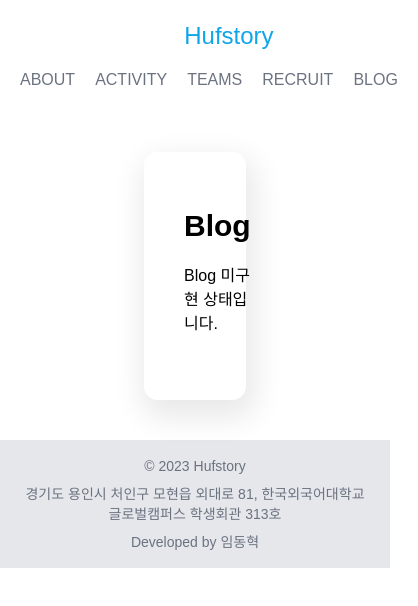
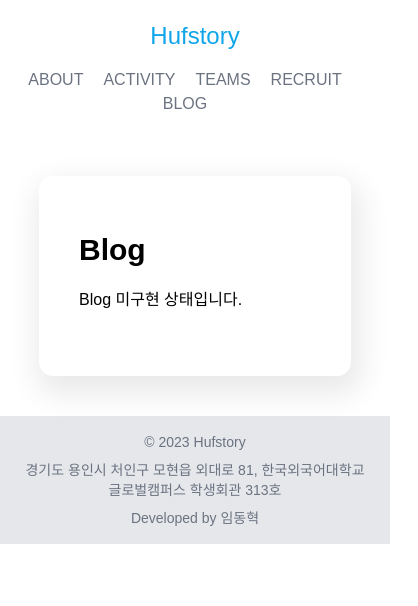
Before and after one commit to hufstory/hufstory.github.io, a React (Create React App) app: page /blog in a window 390 px wide. Shown: the top 606 px of the page, 418 px wide, since content can reach past the window. Built offline with nearby package versions, Linux system fonts and the light colour scheme; a web font is replaced by a local one.

Commit message:
Fix: Responsive Design

```diff
--- a/src/components/Header.tsx
+++ b/src/components/Header.tsx
@@ -9,11 +9,11 @@ const Header = () => {
           className="flex title-font font-medium items-center text-gray-900 mb-4 md:mb-0"
           to="/"
         >
-          <span className="ml-5 text-2xl text-sky-500 font-nanumBold">
+          <span className="md:ml-5 text-2xl text-sky-500 font-nanumBold">
             Hufstory
           </span>
         </Link>
-        <nav className="md:ml-auto flex flex-nowrap items-center text-base justify-center">
+        <nav className="md:ml-auto flex flex-wrap items-center text-base justify-center">
           <Link to="/about" className="mr-5 hover:text-gray-700">
             ABOUT
           </Link>
--- a/src/pages/Blog/Blog.tsx
+++ b/src/pages/Blog/Blog.tsx
@@ -7,7 +7,7 @@ const Blog = () => {
   return (
     <div>
       <Header />
-      <div className="ml-36 mr-36 mt-8 md:px-5 md:py-5 md:flex-row items-center">
+      <div className="w-4/5 mx-auto mt-8 md:px-5 md:py-5 md:flex-row items-center">
         <div className="flex mt-10 mb-10 text-black body-font bg-transparent relative p-10 rounded-[14px] shadow-default hover:-translate-y-1 hover:scale-100 duration-300">
           <div className="mt-4 block">
             <h1 className="block font-bold text-3xl mb-5 font-nanumBold">
--- a/src/styles/styles.css
+++ b/src/styles/styles.css
@@ -699,10 +699,6 @@ video {
   margin-bottom: 1rem;
 }
 
-.ml-5 {
-  margin-left: 1.25rem;
-}
-
 .mr-5 {
   margin-right: 1.25rem;
 }
@@ -735,6 +731,18 @@ video {
   margin-bottom: 0.25rem;
 }
 
+.mb-10 {
+  margin-bottom: 2.5rem;
+}
+
+.mt-4 {
+  margin-top: 1rem;
+}
+
+.mb-5 {
+  margin-bottom: 1.25rem;
+}
+
 .ml-36 {
   margin-left: 9rem;
 }
@@ -743,18 +751,6 @@ video {
   margin-right: 9rem;
 }
 
-.mb-10 {
-  margin-bottom: 2.5rem;
-}
-
-.mt-4 {
-  margin-top: 1rem;
-}
-
-.mb-5 {
-  margin-bottom: 1.25rem;
-}
-
 .mt-1 {
   margin-top: 0.25rem;
 }
@@ -879,6 +875,10 @@ video {
   width: 3rem;
 }
 
+.w-4\/5 {
+  width: 80%;
+}
+
 .w-\[32rem\] {
   width: 32rem;
 }
@@ -901,10 +901,6 @@ video {
 
 .w-\[400px\] {
   width: 400px;
-}
-
-.w-4\/5 {
-  width: 80%;
 }
 
 .max-w-full {
@@ -1191,10 +1187,6 @@ video {
   flex-wrap: wrap;
 }
 
-.flex-nowrap {
-  flex-wrap: nowrap;
-}
-
 .place-content-center {
   place-content: center;
 }
@@ -1363,14 +1355,14 @@ video {
   line-height: 1.75rem;
 }
 
+.text-xl {
+  font-size: 1.25rem;
+  line-height: 1.75rem;
+}
+
 .text-3xl {
   font-size: 1.875rem;
   line-height: 2.25rem;
-}
-
-.text-xl {
-  font-size: 1.25rem;
-  line-height: 1.75rem;
 }
 
 .text-\[34px\] {
@@ -1562,6 +1554,10 @@ video {
     margin-bottom: 0px;
   }
 
+  .md\:ml-5 {
+    margin-left: 1.25rem;
+  }
+
   .md\:ml-auto {
     margin-left: auto;
   }
```
